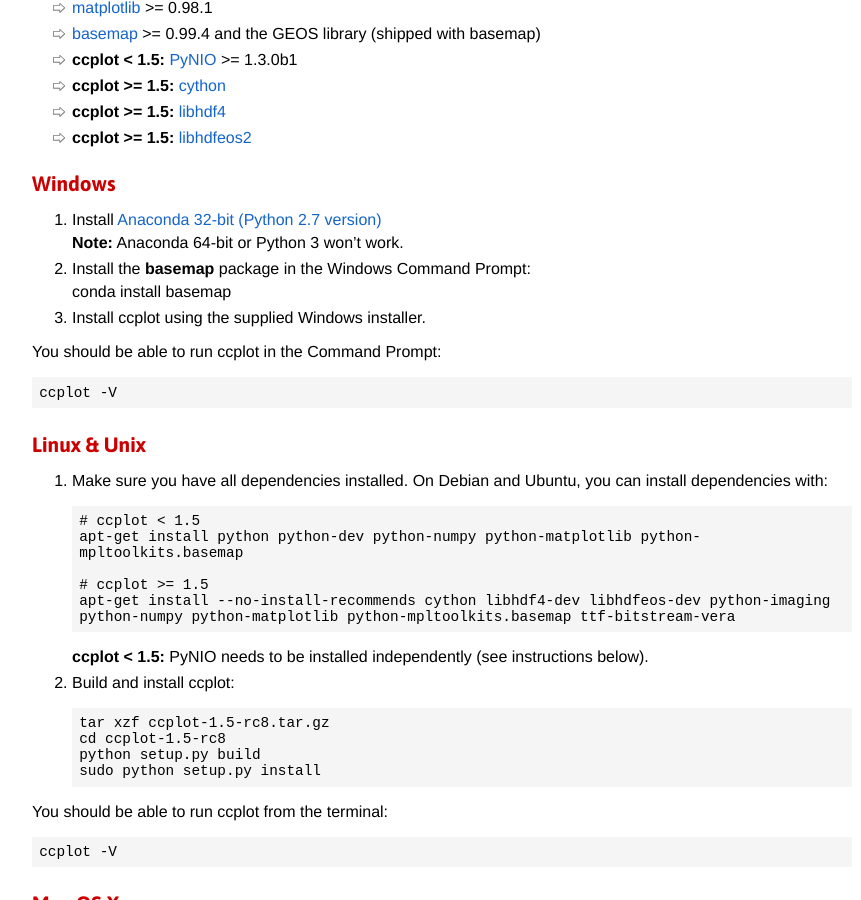
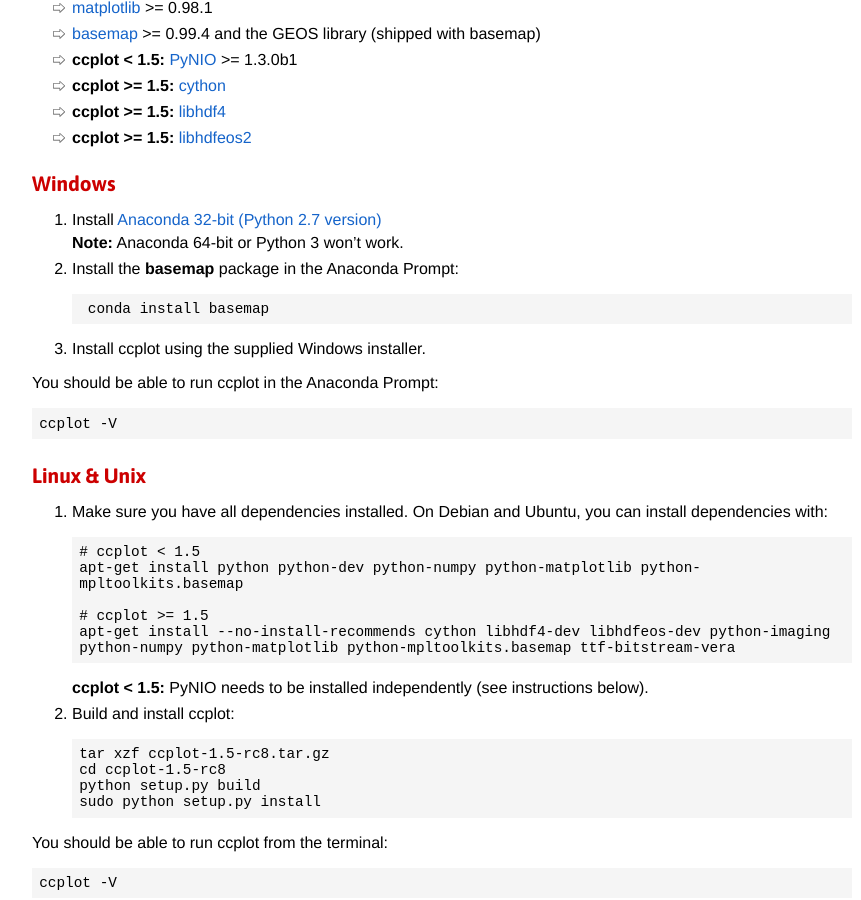
Before and after one commit to peterkuma/ccplot, a Jekyll site: the page built from download/index.md, in a window 1280 px wide and 900 px high, scrolled down 587 px. Shown: the whole window, without its empty margins (198-1059 px from the left). Built offline with Jekyll 4.4.1, drawn with Linux system fonts in a browser that asks for light colours.

Commit message:
Fix Windows install instructions

```diff
--- a/download/index.md
+++ b/download/index.md
@@ -160,13 +160,13 @@
 
     **Note:** Anaconda 64-bit or Python 3 won't work.
 
-2. Install the **basemap** package in the Windows Command Prompt:
+2. Install the **basemap** package in the Anaconda Prompt:
 
-    conda install basemap
+        conda install basemap
 
 3. Install ccplot using the supplied Windows installer.
 
-You should be able to run ccplot in the Command Prompt:
+You should be able to run ccplot in the Anaconda Prompt:
 
     ccplot -V
 
```
